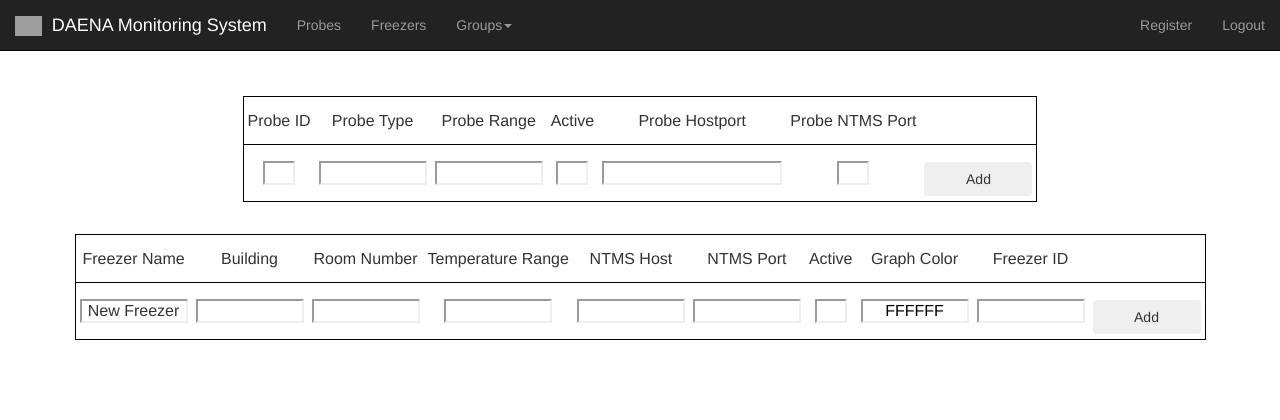
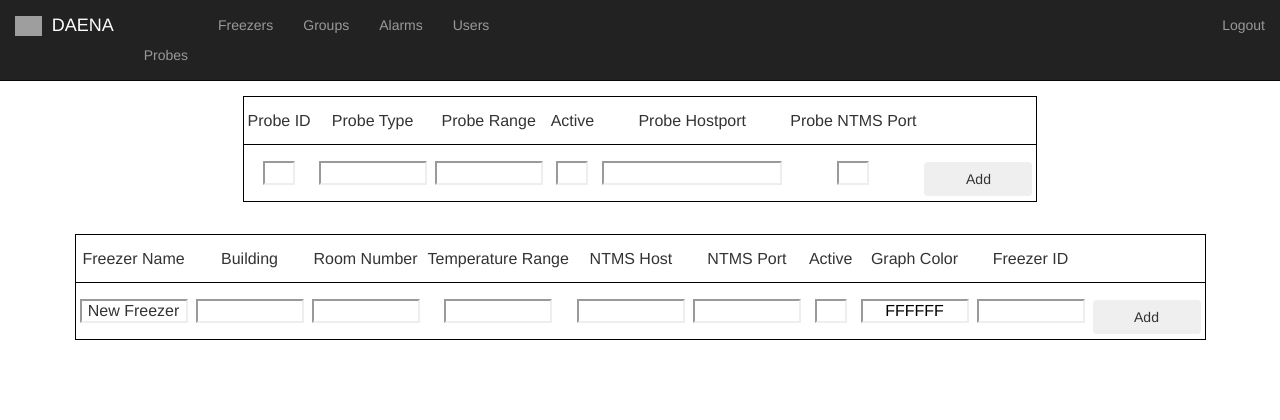
Before and after one commit to xvorenda/DAENA, a PHP site: page /admin/index.php in a window 1280 px wide. Shown: the top 420 px of the page. Run offline with PHP 8.4, Linux system fonts and the light colour scheme; the visitor is signed in with stand-in values (Sample User, id 1); data that the repository does not hold is empty; some libraries are stand-ins or nearby versions; grey boxes are pictures that could not be loaded.

Commit message:
Update Navigation Now That Reg is Locked

```diff
--- a/admin/assets/admin-nav.php
+++ b/admin/assets/admin-nav.php
@@ -10,8 +10,8 @@ echo "
             <span class='icon-bar'></span>
           </button>
           <a class='navbar-brand white' href='../index.php' title='Data Aggregation and Emergency Notifications for Appliances'>
-          <img src='../images/daena.png' class='daena-logo'>DAENA Monitoring System
-          </a>
+          <img src='../images/daena.png' class='daena-logo'>DAENA</a>
+          <a href='index.php'</a>
         </div>";
 if ($login->isUserLoggedIn() == true) {
     echo "
@@ -21,20 +21,18 @@ if ($login->isUserLoggedIn() == true) {
 
                    <li><a href='freezers.php'>Freezers</a></li>
 
-               <li class='dropdown'>
-                 <a href='#' class='dropdown-toggle' data-toggle='dropdown'>Groups<b class='caret'></b></a>
-                 <ul class='dropdown-menu'>
-                   <li><a href='group-view.php'>All Groups</a></li>
-                   <li><a href='group-del.php'>Delete a Group</a></li>
-                 </ul>
-               </li>
+                   <li><a href='groups.php'>Groups</a></li>
+
+                   <li><a href='alarms.php'>Alarms</a></li>
+
+                   <li><a href='users.php'>Users</a></li>
             </ul>
              <ul class='nav navbar-nav navbar-right'>
-               <li><a href='register.php'>Register</a></li>
                 <li><a href='index.php?logout'>Logout</a></li>";
 }else {
     echo "<div class='navbar-collapse collapse'>
             <ul class='nav navbar-nav navbar-right'>
+            <li><a href='register.php'>Register</a></li>
             <li><a href='index.php'>Login</a></li>";
 }
 echo "
```
